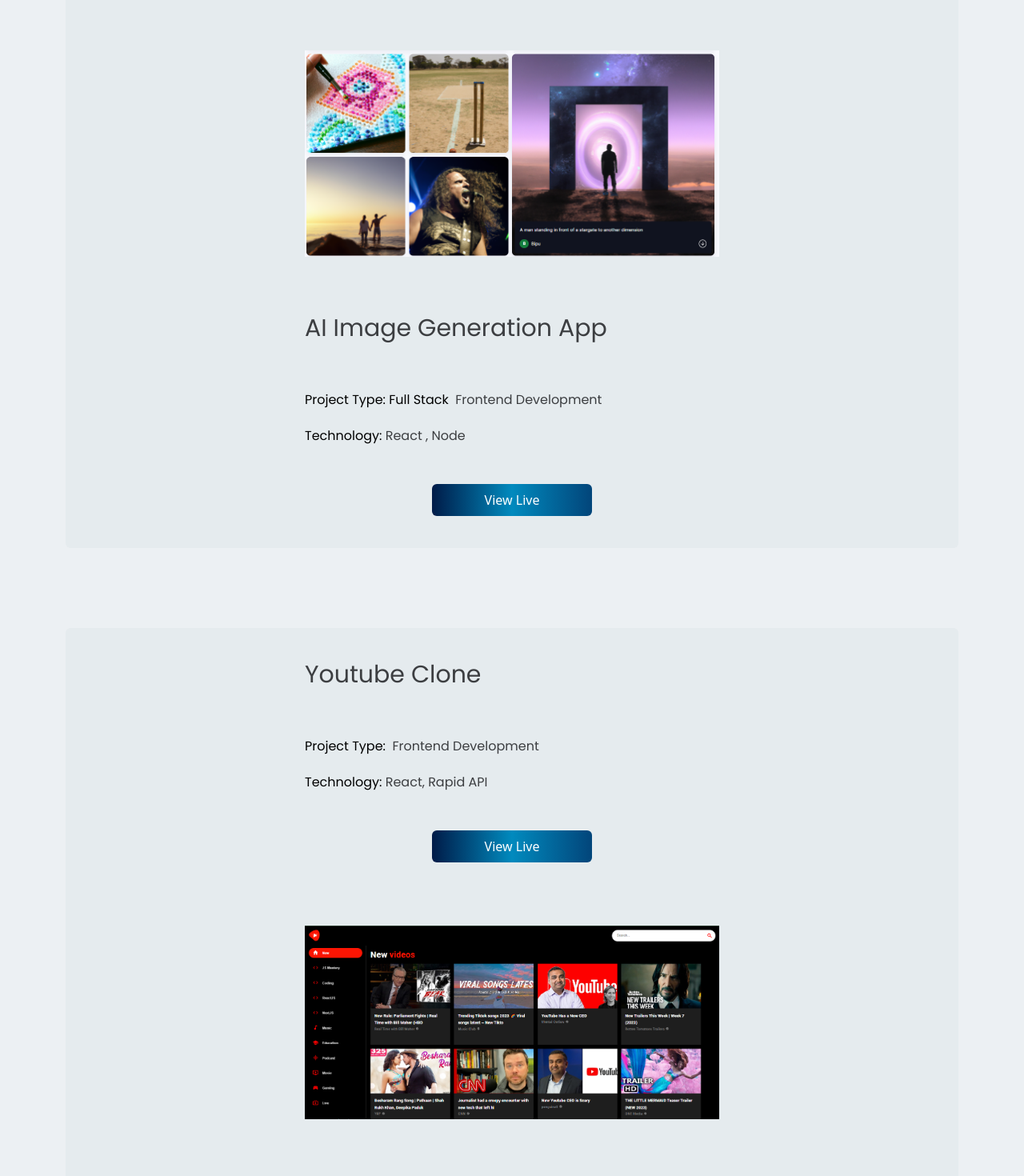
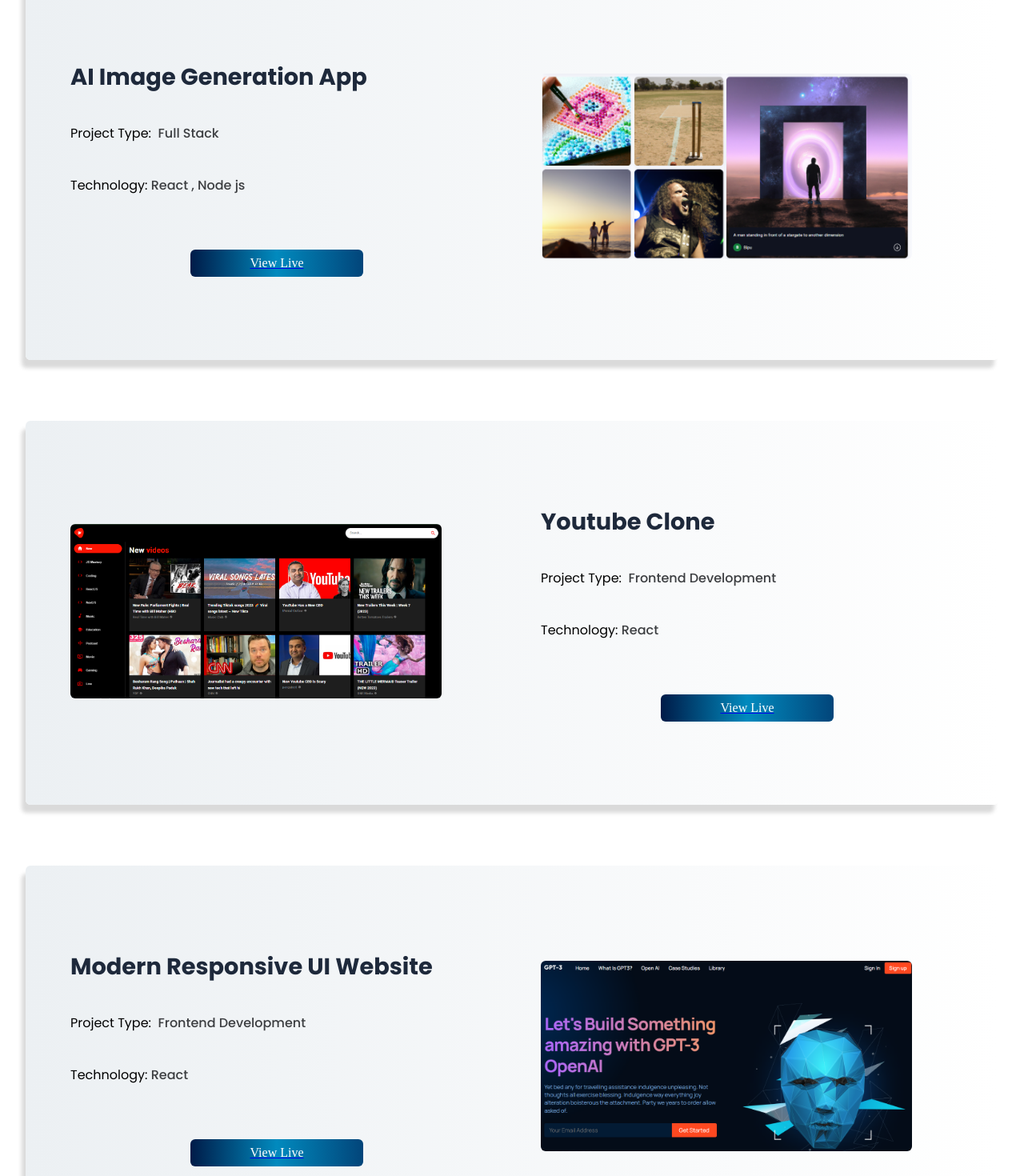
Before and after one commit to ikram3031/Portfolio, a React (Vite) app: page /projects in a window 1280 px wide. Shown: the part 240-1710 px from the top of the page at 80% size. Built offline with nearby package versions, Linux system fonts and the light colour scheme.

Commit message:
Overall Final Build

```diff
--- a/package.json
+++ b/package.json
@@ -21,9 +21,6 @@
     "@types/react": "^18.0.26",
     "@types/react-dom": "^18.0.9",
     "@vitejs/plugin-react": "^3.0.0",
-    "autoprefixer": "^10.4.13",
-    "postcss": "^8.4.21",
-    "tailwindcss": "^3.2.4",
     "vite": "^4.0.0"
   }
 }
--- a/postcss.config.cjs
+++ /dev/null
@@ -1,6 +0,0 @@
-module.exports = {
-  plugins: {
-    tailwindcss: {},
-    autoprefixer: {},
-  },
-}
--- a/src/components/components.scss
+++ b/src/components/components.scss
@@ -143,3 +143,9 @@
     margin: 0 auto;
     text-align: center;
 }
+
+@media (max-width: 768px) {
+    .page_title{
+        font-size: 2rem;
+    }
+}
--- a/src/pages/Projects.jsx
+++ b/src/pages/Projects.jsx
@@ -4,10 +4,8 @@ import  ProjectsSection  from '../sections/ProjectsSection.jsx';
 
 const Projects = () => {
   return (
-    <div className='pb-20'>
-      <div className='container mx-auto '>
+    <div>
         <Pagetitle title="PROJECTS" />
-      </div>
 
       <ProjectsSection />
 
--- a/src/sections/ProjectsSection.jsx
+++ b/src/sections/ProjectsSection.jsx
@@ -2,117 +2,121 @@ import React from 'react';
 import Img from '../uploads/responsive.png';
 import Img2 from '../uploads/youtube.png';
 import Img3 from '../uploads/Image_Generation.png'
-
-import { Link } from 'react-router-dom';
+import './Sections.scss';
 
 export const ProjectsSection = () => {
     return (
-        <div className='bg-bg mx-auto p-5  flex flex-col gap-5 items-center '>
+        <div className='single_portfolio'>
 
-            {/* Single Portfolio */}
-            <div className="flex w-90 mx-auto gap-10 items-center p-10 bg-port single_portfolio rounded-md my-10 ">
-                {/* left */}
-                <div className='w-1/2'>
-                    <img className='h-80 w-60px object-contain rounded-md' src={Img3} alt="" />
-                </div>
+            {/* Single Project1*/}
+            <div className="single1">
 
-                {/* Right */}
-                <div className='w-1/2'>
-                    <span className='font-pop text-3xl text-bl '>
+                {/* Left */}
+                <div className='single_left'>
+                    <h5>
                         AI Image Generation App
-                    </span>
+                    </h5>
+
+                    {/* Details */}
+                    <div className="single_details">
+                        <div className='single_topic'>
+                            Project Type: &nbsp;
+                            <span>Full Stack</span>
+                        </div>
+                    </div>
+                    <div className='single_topic'>
+                        Technology:&nbsp;
+                        <span >React , Node js</span>
+                    </div>
 
 
-                    <div className="flex justify-between align-center mt-10">
-                        <span className='font-pop text-base font-normal py-5 '>
-                            Project Type: Full Stack &nbsp;
-                            <span className='text-bl'>Frontend Development</span>
-                        </span>
-                    </div>
-                    <span className='font-pop text-base font-normal py-5 mb-10'>
-                        Technology:&nbsp;
-                        <span className='text-bl'>React , Node </span>
-                    </span>
-
-
-                    <a href='http://ai.mdikramul.xyz/' target='_blank' className="pt-5 cursor-pointer w-1/4 mx-auto">
+                    <a target='blank' href='http://ai.mdikramul.xyz/'>
                         <span className='btn'
                         >
                             View Live
                         </span>
                     </a>
                 </div>
+
+                {/* Right */}
+                <div className='single_right'>
+                    <img src={Img3} alt="" />
+                </div>
+
             </div>
 
-            {/* Single Portfolio Version 2*/}
-            <div className="flex gap-10 w-90 mx-auto items-center p-10 bg-port single_portfolio rounded-md my-10">
+            {/* Single Project 2*/}
+            <div className="single1">
 
-                {/* Left */}
-                <div className='w-1/2'>
-                    <span className='font-pop text-3xl text-bl'>
-                        Youtube Clone
-                    </span>
-
-
-                    <div className="flex justify-between align-center mt-10">
-                        <span className='font-pop text-base font-normal py-5'>
-                            Project Type: &nbsp;
-                            <span className='text-bl'>Frontend Development</span>
-                        </span>
-                    </div>
-                    <span className='font-pop text-base font-normal py-5 mb-10'>
-                        Technology:&nbsp;
-                        <span className='text-bl'>React, Rapid API </span>
-                    </span>
-
-
-                    <Link to='http://youtube.mdikramul.xyz/' className="pt-5 cursor-pointer w-1/4 mx-auto ">
-                        <span className='btn'
-                        >
-                            View Live
-                        </span>
-                    </Link>
+                {/* left */}
+                <div className='single_right'>
+                    <img src={Img2} alt="" />
                 </div>
 
                 {/* Right */}
-                <div className='w-1/2'>
-                    <img className='h-80 w-60px object-contain rounded-md' src={Img2} alt="" />
-                </div>
-            </div>
+                <div className='single_left'>
+                    <h5>
+                        Youtube Clone
+                    </h5>
 
-            {/* Single Portfolio */}
-            <div className="flex w-90 mx-auto gap-10 items-center p-10 bg-port single_portfolio rounded-md my-10 ">
-                {/* left */}
-                <div className='w-1/2'>
-                    <img className='h-80 w-60px object-contain rounded-md' src={Img} alt="" />
-                </div>
-
-                {/* Right */}
-                <div className='w-1/2'>
-                    <span className='font-pop text-3xl text-bl '>
-                        Modern Responsive UI Website
-                    </span>
+                    {/* Details */}
+                    <div className="single_details">
+                        <div className='single_topic'>
+                            Project Type: &nbsp;
+                            <span>Frontend Development</span>
+                        </div>
+                    </div>
+                    <div className='single_topic'>
+                        Technology:&nbsp;
+                        <span >React </span>
+                    </div>
 
 
-                    <div className="flex justify-between align-center mt-10">
-                        <span className='font-pop text-base font-normal py-5 '>
-                            Project Type: &nbsp;
-                            <span className='text-bl'>Frontend Development</span>
-                        </span>
-                    </div>
-                    <span className='font-pop text-base font-normal py-5 mb-10'>
-                        Technology:&nbsp;
-                        <span className='text-bl'>React</span>
-                    </span>
-
-
-                    <a href='http://website.mdikramul.xyz/' target='_blank' className="pt-5 cursor-pointer w-1/4 mx-auto">
+                    <a href='http://youtube.mdikramul.xyz/'>
                         <span className='btn'
                         >
                             View Live
                         </span>
                     </a>
                 </div>
+
+            </div>
+
+            {/* Single Project 3*/}
+            <div className="single1">
+
+                {/* Left */}
+                <div className='single_left'>
+                    <h5>
+                        Modern Responsive UI Website
+                    </h5>
+
+                    {/* Details */}
+                    <div className="single_details">
+                        <div className='single_topic'>
+                            Project Type: &nbsp;
+                            <span>Frontend Development</span>
+                        </div>
+                    </div>
+                    <div className='single_topic'>
+                        Technology:&nbsp;
+                        <span >React</span>
+                    </div>
+
+
+                    <a target='blank' href='http://ai.mdikramul.xyz/'>
+                        <span className='btn'
+                        >
+                            View Live
+                        </span>
+                    </a>
+                </div>
+
+                {/* Right */}
+                <div className='single_right'>
+                    <img src={Img} alt="" />
+                </div>
+
             </div>
 
         </div>
--- a/src/sections/Sections.scss
+++ b/src/sections/Sections.scss
@@ -448,6 +448,19 @@
                 font: 600;
             }
 
+            .single_topic {
+                font-family: 'Poppins', sans-serif;
+                font-size: 1rem;
+                font-weight: 400;
+                padding-top: 1.25rem;
+                padding-bottom: 1.25rem;
+
+                span {
+                    font-weight: 500;
+                    color: $black;
+                }
+            }
+
             .single_details {
                 display: flex;
                 justify-content: space-between;
--- a/tailwind.config.cjs
+++ /dev/null
@@ -1,76 +0,0 @@
-/** @type {import('tailwindcss').Config} */
-module.exports = {
-  content: [
-    "./index.html",
-    "./src/**/*.{js,ts,jsx,tsx}",
-  ],
-  theme: {
-    screens: {
-      'sm': '640px',
-      'md': '768px',
-      'lg': '1024px',
-      'xl': '1280px',
-    },
-    extend: {
-      borderWidth: {
-        DEFAULT: '1px',
-        '0': '0',
-        '2': '2px',
-        '3': '3px',
-        '4': '4px',
-        '6': '6px',
-        '8': '8px',
-      },
-      container: {
-        maxWidth: '1200px',
-      },
-      width: {
-        '1200': '1200px',
-        '600': '600px',
-        '300': '300px',
-        '700': '700px',
-        '1000': '1000px',
-        '90': '90%',
-        '50': '50%'
-      },
-      height: {
-        '40px': '400px',
-        '95': '95%',
-        '70': '70%',
-        '50': '50%'
-      },
-      maxWidth: {
-        'l0p': '1280px',
-        '5p' : '200px'
-      },
-      colors: {
-        'blu': '#001b48',
-        'blup': '#3E5884',
-        'bluto': '#018abe',
-        'bluform':'#02457a',
-        'deep': '#1D344A',
-        'light': '#ecf0f3',
-        'gbg': '#edefee',
-        'pale-pink': '#FCE4EC',
-        'orange': '#ff5722',
-        'orange2': '#FD5D00',
-        'light-orange': '#F58544',
-        'r': '#ff014f',
-        'b': '#1E2125',
-        'bl': '#3c3e41',
-        'bg': '#ecf0f3',
-        'port': '#e5ebee'
-      },
-      fontFamily: {
-        'pop': ['Poppins', 'sans-serif'],
-        'os': ['Oswald', 'sans-serif'],
-        'hand': ['Parisienne', 'cursive'],
-        'alata': ['Alata', 'sans-serif'],
-      },
-      zIndex: {
-        '99': '99',
-      }
-    },
-  },
-  plugins: [],
-}
```
Also changed, not shown: src/pages/pages.scss (+116 -5 lines), src/sections/SinglePortfolio.jsx (+8 -8 lines), important.txt (deleted), 2 other files (tests, documents, lock files or other folders).
